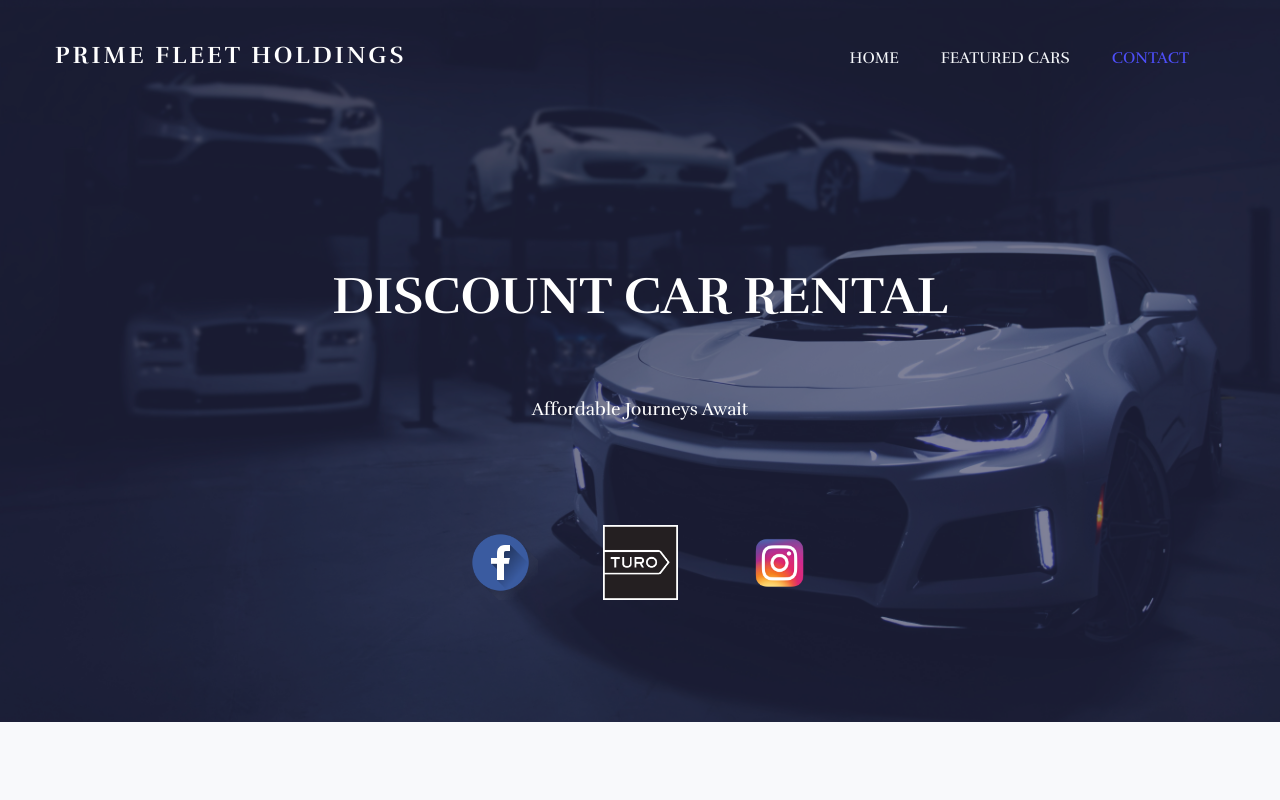
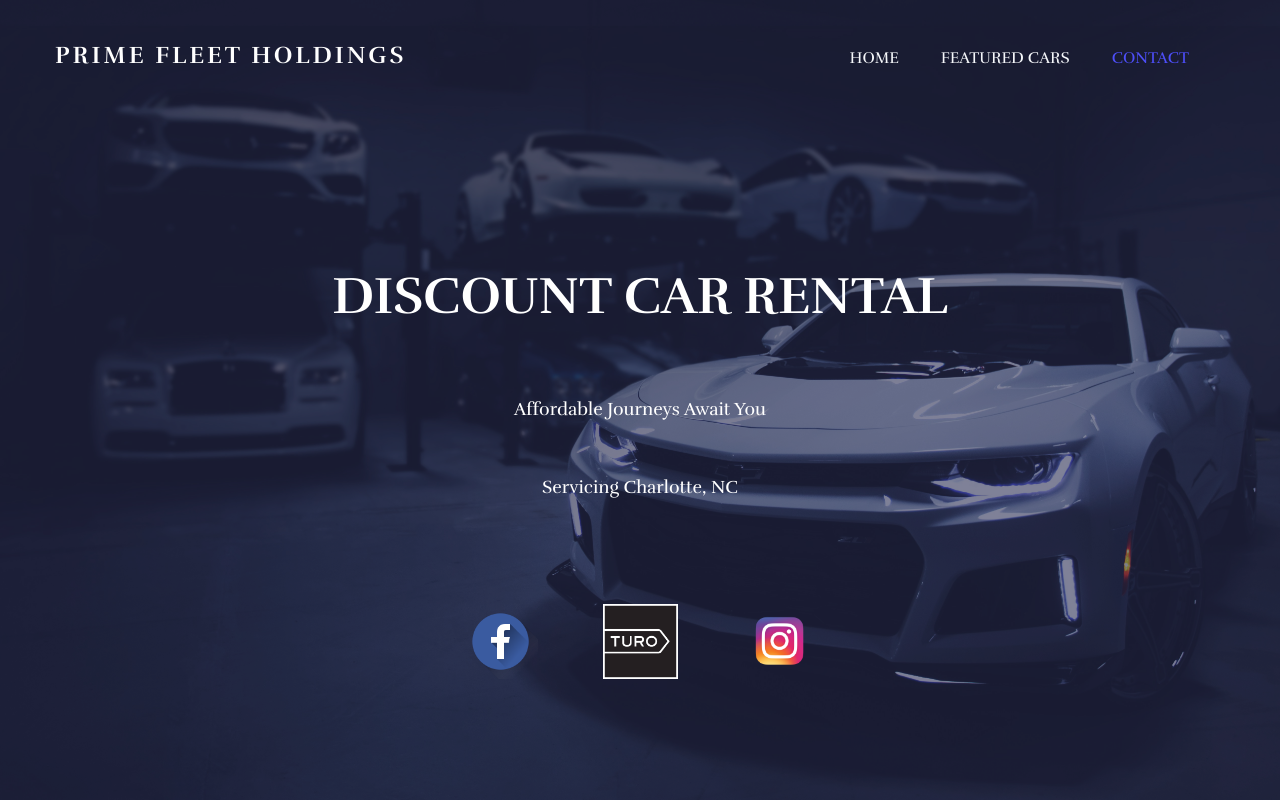
Before and after one commit to blaker859/PrimeFleet, a plain HTML site: page Carvilla Free Website Template - Free-CSS.com/carvilla-v1.0/index.html in a window 1280 px wide. Shown: the top 800 px of the page. Drawn offline with nearby package versions, Linux system fonts and the light colour scheme.

Commit message:
added new tag line

```diff
--- a/Carvilla Free Website Template - Free-CSS.com/carvilla-v1.0/index.html
+++ b/Carvilla Free Website Template - Free-CSS.com/carvilla-v1.0/index.html
@@ -104,9 +104,8 @@
 			<div class="container">
 				<div class="welcome-hero-txt">
 					<h2>Discount Car Rental</h2><br>
-					<p>
-						Affordable Journeys Await
-					</p>
+					<p>Affordable Journeys Await You</p><br><br>
+					<p>Servicing Charlotte, NC</p>
 					<!-- <button class="welcome-btn" onclick="window.location.href='#featured-cars'">Featured Cars</button> -->
 
 
```
